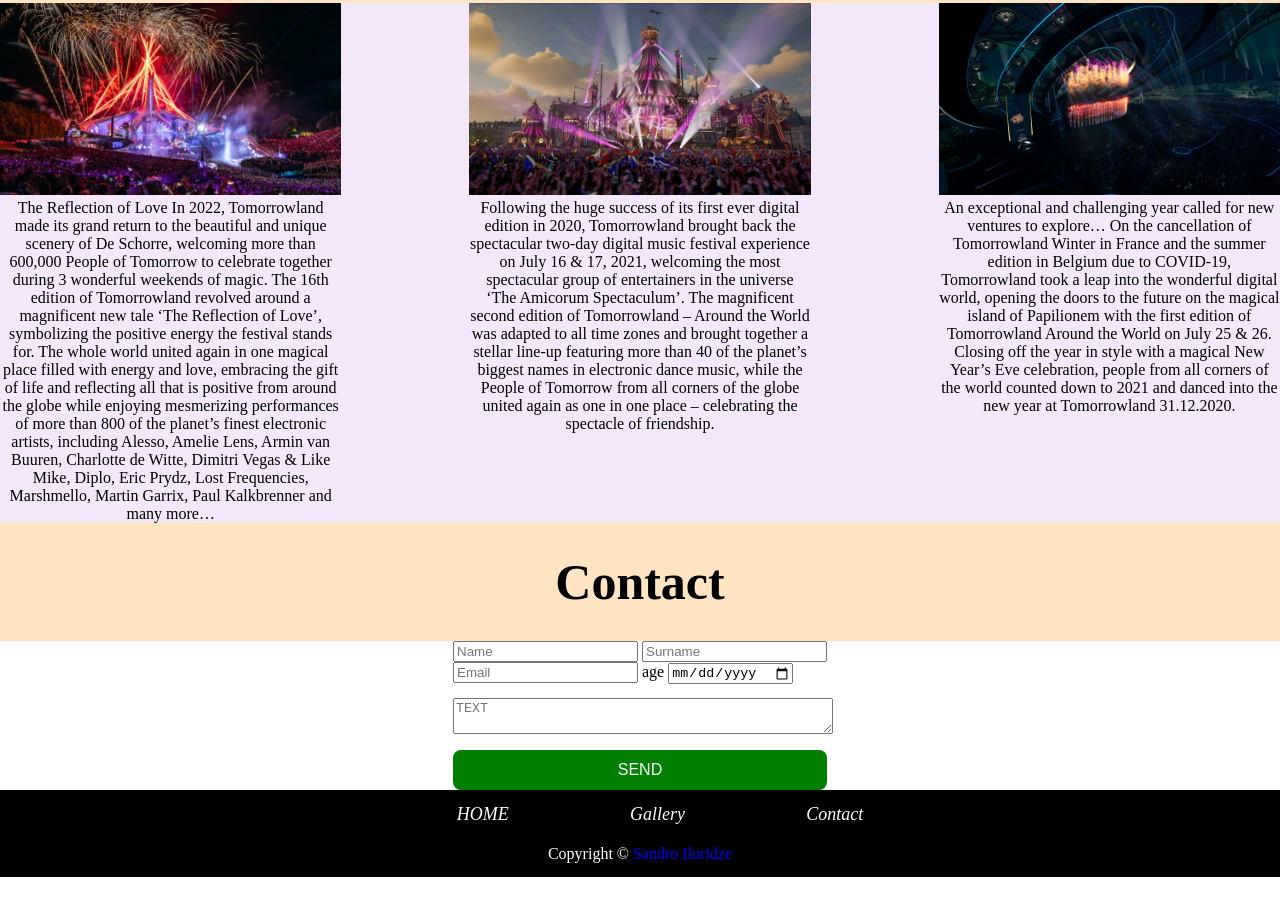
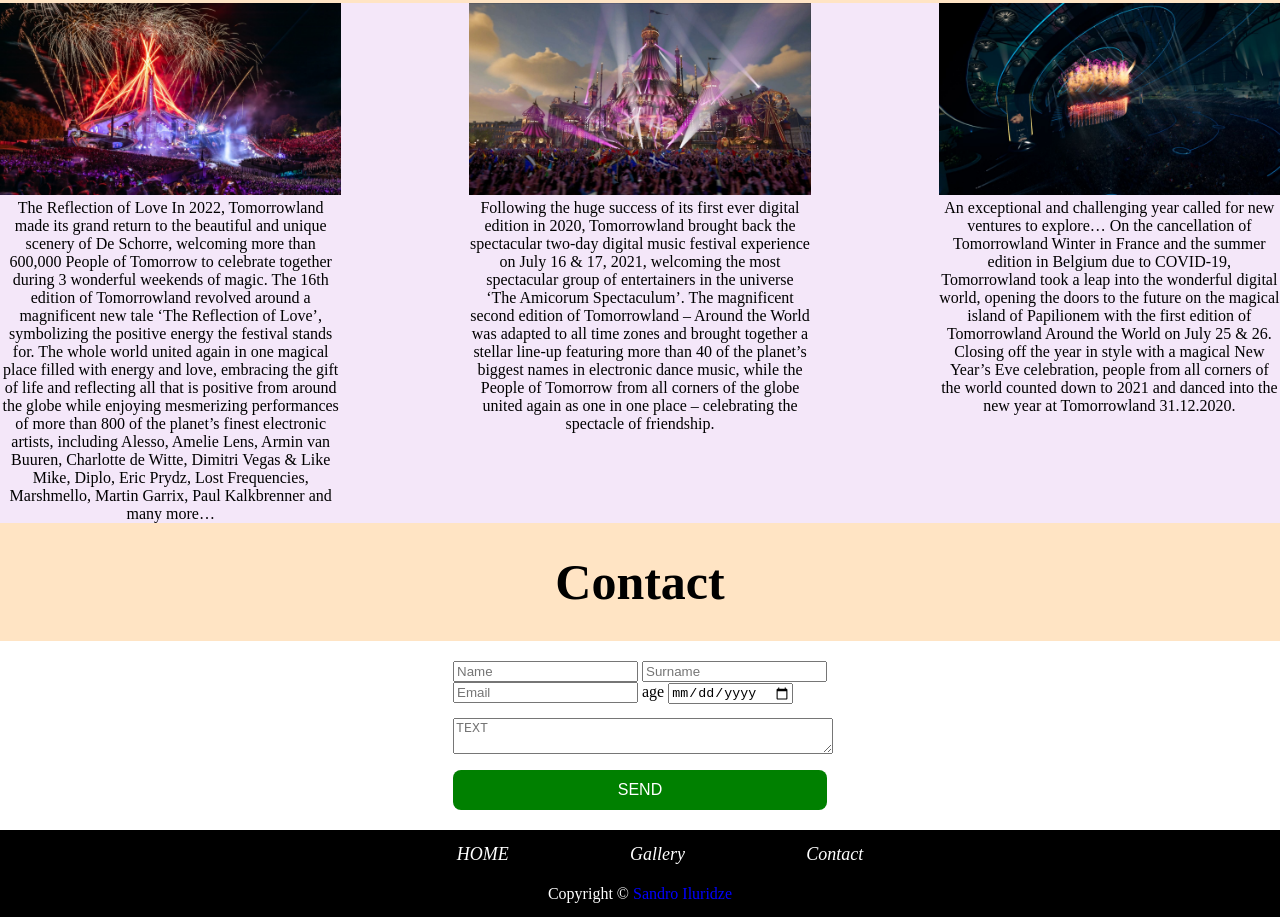
Before and after one commit to ilur94/Task-4, a plain HTML site: page index.html in a window 1280 px wide. Shown: the part 964-1881 px from the top of the page. Before the commit the page ends 1841 px from the top, so only its background shows below. Drawn offline with Linux system fonts and the light colour scheme.

Commit message:
css update

```diff
--- a/src/style.css
+++ b/src/style.css
@@ -66,6 +66,10 @@
     -webkit-box-shadow: 14px -11px 16px -1px rgba(0,0,0,0.59);
     -moz-box-shadow: 14px -11px 16px -1px rgba(0,0,0,0.59);
 }
+.pad-contact{
+    padding-bottom: 20px;
+    padding-top: 20px;
+}
 .textarea-conteineer{
     margin-top: 14px;
 }
```
